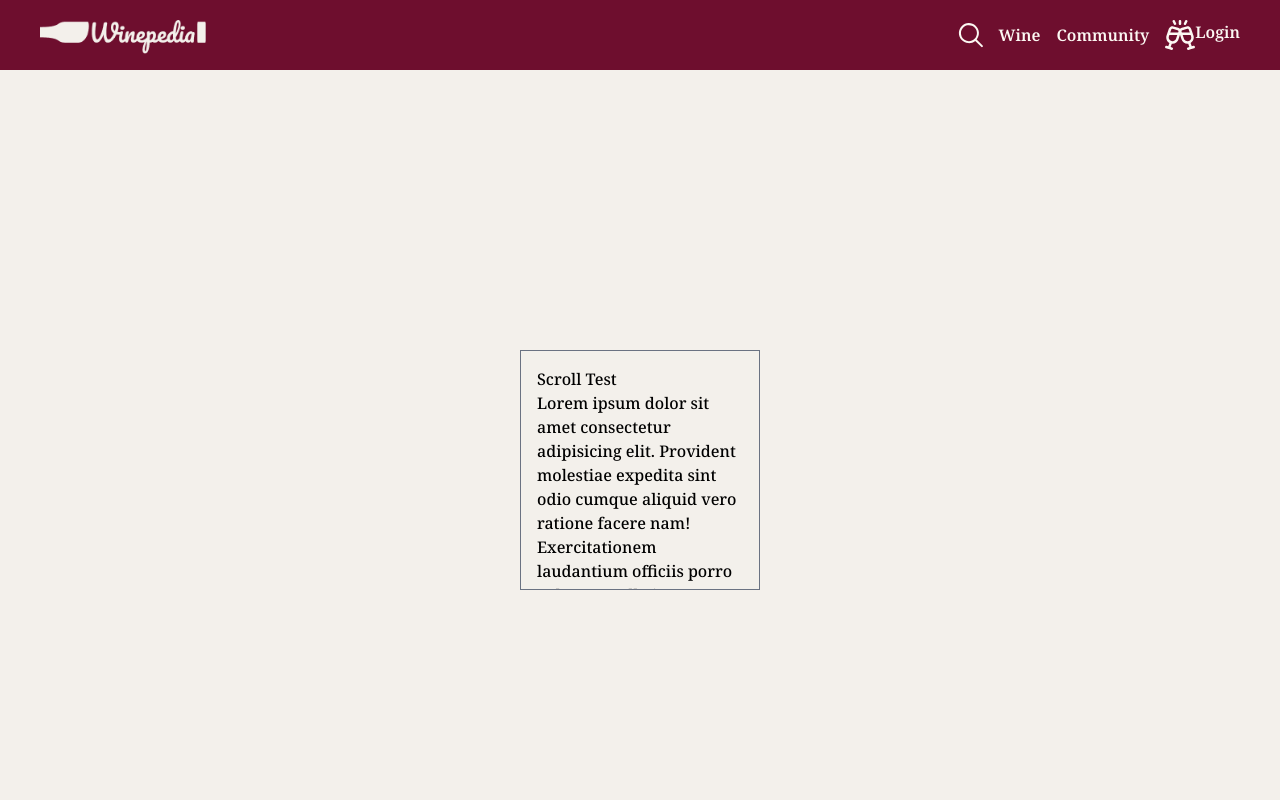
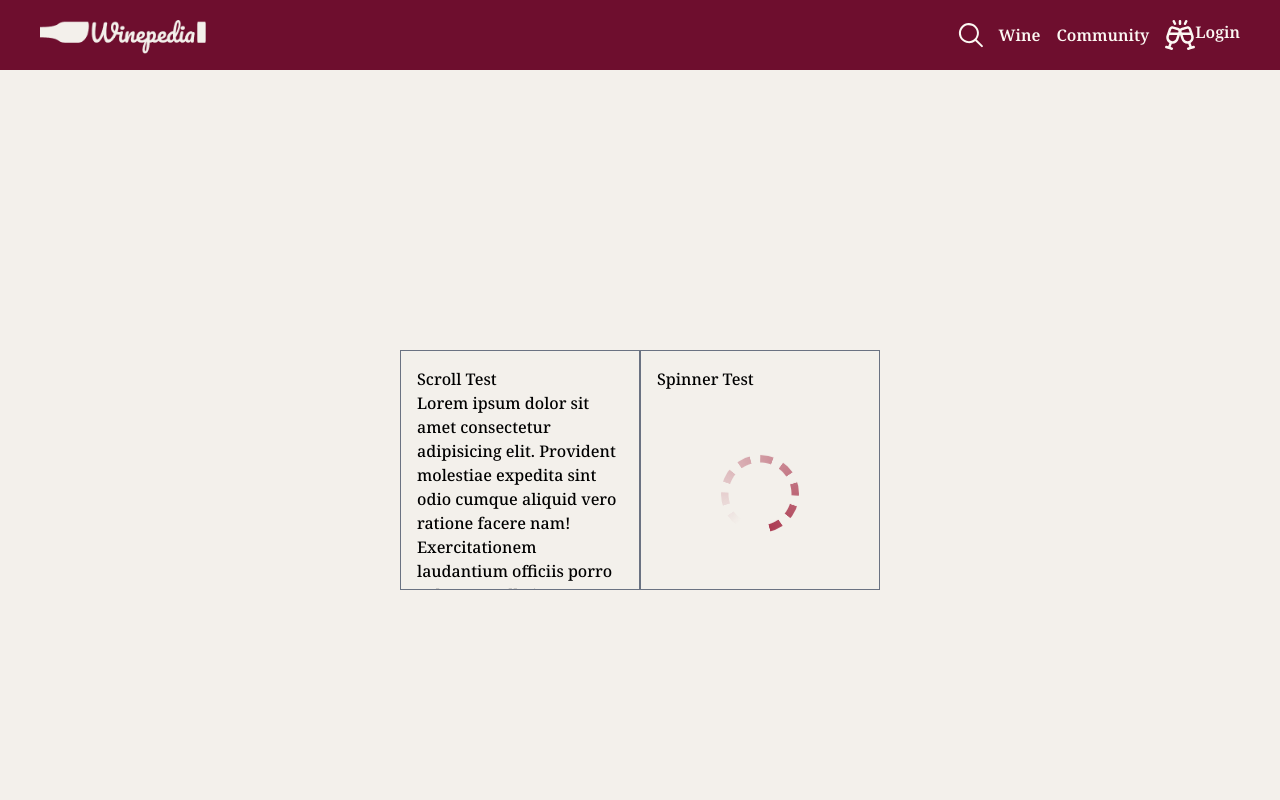
Before and after one commit to prgrms-fe-devcourse/FES-5-Project3-TEAM-3, a React (Vite) app: page /my-page in a window 1280 px wide. Shown: the top 800 px of the page. Built offline with nearby package versions, Linux system fonts and the light colour scheme; a web font is replaced by a local one.

Commit message:
[Feat] 공통 Button Component 생성

```diff
--- /dev/null
+++ b/src/component/Button.tsx
@@ -0,0 +1,6 @@
+function Button() {
+  return (
+    <div>Button</div>
+  )
+}
+export default Button
--- a/src/pages/MyPage/MyPageLayout.tsx
+++ b/src/pages/MyPage/MyPageLayout.tsx
@@ -1,3 +1,4 @@
+import Spinner from "@/component/Spinner"
 import { Outlet } from "react-router"
 
 function MyPageLayout() {
@@ -7,6 +8,10 @@ function MyPageLayout() {
         <h1>Scroll Test</h1>
         <p className="">Lorem ipsum dolor sit amet consectetur adipisicing elit. Provident molestiae expedita sint odio cumque aliquid vero ratione facere nam! Exercitationem laudantium officiis porro voluptas nulla inventore dolore sapiente natus iusto.</p>
       </div>
+      <div className="w-60 h-60 border border-gray-500 p-4 overflow-y-auto">
+        <h1>Spinner Test</h1>
+        <Spinner size="80px" />
+      </div>
       <Outlet></Outlet>
     </div>
   )
```
